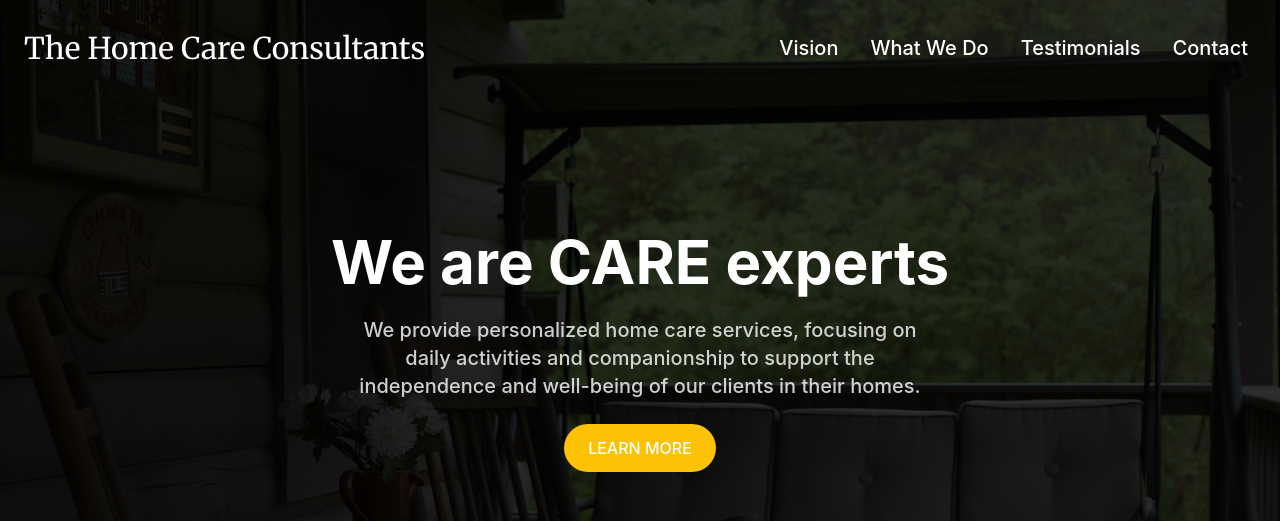
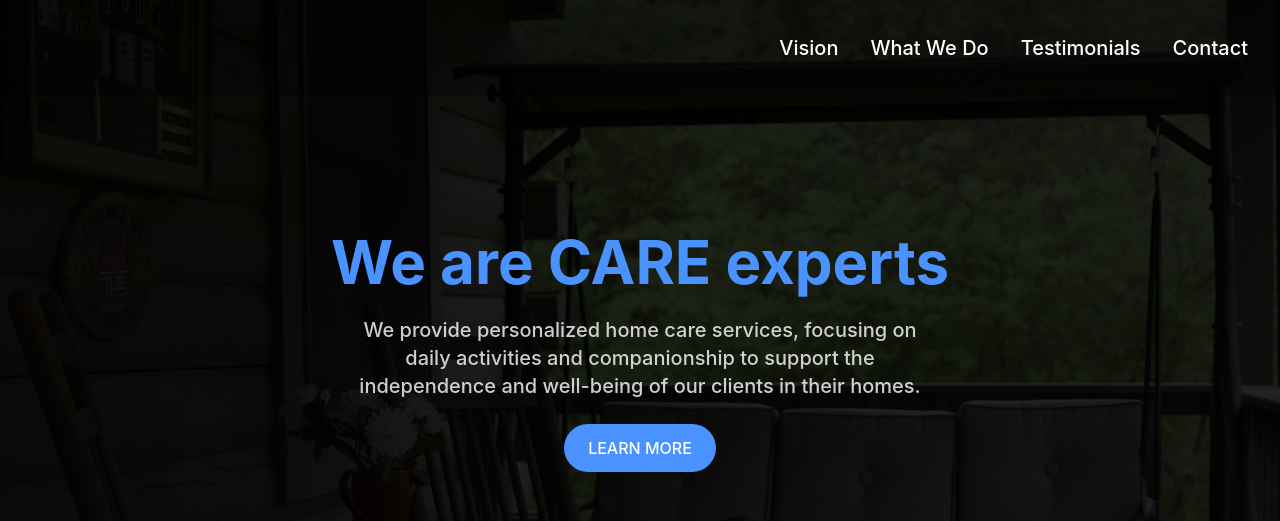
Before and after one commit to joooons/home-care, a React (Vite) app: page /alt in a window 1280 px wide. Shown: the top 521 px of the page. Built offline with nearby package versions, Linux system fonts and the light colour scheme.

Commit message:
try out diff colors

```diff
--- a/src/components/HeroAlt.tsx
+++ b/src/components/HeroAlt.tsx
@@ -7,13 +7,12 @@
 
   return (
     <>
-      <section className="relative h-screen w-full items-center justify-center bg-black/80">
+      <section className="relative h-screen w-full items-center justify-center  bg-black/85">
         <Carousel></Carousel>
         <div className="container mx-auto flex h-full flex-col px-6 py-32 xl:pb-56">
           <div className="flex h-full flex-col items-center justify-center space-y-6 ">
-            <h1 className="text-center text-3xl font-bold text-light md:text-4xl lg:text-6xl dark:text-light">
-              We are <span className="text-light dark:text-light">CARE</span>{" "}
-              experts
+            <h1 className="text-center text-3xl font-bold text-prime md:text-4xl lg:text-6xl dark:text-light">
+              We are CARE experts
             </h1>
             <p className="max-w-xl text-center text-xl font-medium text-light/80 dark:text-light/60">
               We provide personalized home care services, focusing on daily
@@ -22,7 +21,7 @@
             </p>
             <div className="flex justify-center">
               <button
-                className="focus-visible cursor-pointer rounded-full bg-prime px-6 py-3 font-medium text-light transition hover:bg-second"
+                className="focus-visible hover:bg-prime-hi cursor-pointer rounded-full bg-prime px-6 py-3 font-medium text-light transition"
                 onClick={() => handleClick("vision")}
               >
                 LEARN MORE
--- a/src/components/NavBarAlt.tsx
+++ b/src/components/NavBarAlt.tsx
@@ -20,7 +20,7 @@
   }
 
   return (
-    <Disclosure as="nav" className="absolute z-10 w-full ">
+    <Disclosure as="nav" className="absolute z-10 w-full bg-black/30">
       {({ open }) => (
         <>
           <div className="absolute h-24 w-full"></div>
@@ -31,7 +31,7 @@
                 {/* Brand Name */}
                 <div className="flex flex-shrink-0 items-center">
                   {/* <img className='h-8 w-auto' src={icon} alt='Home Care'/> */}
-                  <div className="bg-clip-text py-3 font-merriweather text-xl font-medium text-transparent text-white sm:text-2xl lg:text-3xl">
+                  <div className="text-golden bg-clip-text py-3 font-merriweather text-xl font-medium text-transparent sm:text-2xl lg:text-3xl">
                     The Home Care Consultants
                   </div>
                 </div>
--- a/tailwind.config.js
+++ b/tailwind.config.js
@@ -18,11 +18,13 @@
         'soot': '#2A1B1B',
         'dark': "#000",
         'light': "#FFF",
-        // 'prime': "#4992FF",
+        'prime': "#4992FF",
+        'prime-hi': "#237AFC",
         // 'prime': "#5C4600",
-        'prime': "#FCC203",
+        // 'prime': "#FCC203",
         // 'second': "#4E31A3"
-        'second': "#14002E"
+        'second': "#14002E",
+        'golden': "#F7D128",
       },
     },
   },
```
